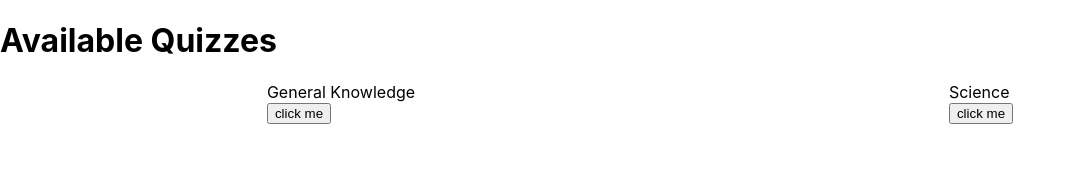
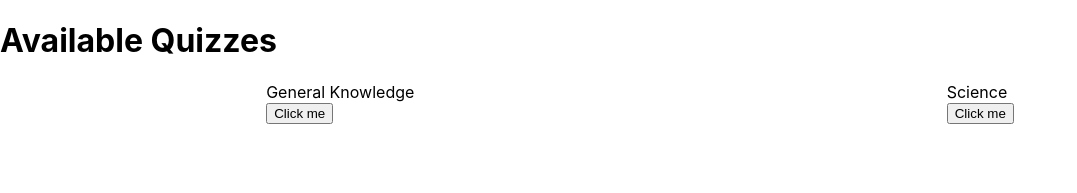
Before and after one commit to LyneSultan/quiz-app, a React (Create React App) app in the folder app/: page / in a window 1280 px wide. Shown: the top 193 px of the page, without its empty margins (0-1077 px from the left). Built offline with nearby package versions, Linux system fonts and the light colour scheme.

Commit message:
updated button

```diff
--- a/app/package.json
+++ b/app/package.json
@@ -3,11 +3,14 @@
   "version": "0.1.0",
   "private": true,
   "dependencies": {
+    "@mui/base": "^5.0.0-beta.64",
+    "@reduxjs/toolkit": "^2.4.0",
     "@testing-library/jest-dom": "^5.17.0",
     "@testing-library/react": "^13.4.0",
     "@testing-library/user-event": "^13.5.0",
     "react": "^18.3.1",
     "react-dom": "^18.3.1",
+    "react-redux": "^9.1.2",
     "react-router-dom": "^7.0.2",
     "react-scripts": "5.0.1",
     "web-vitals": "^2.1.4"
--- a/app/src/pages/Quizzes/index.jsx
+++ b/app/src/pages/Quizzes/index.jsx
@@ -1,5 +1,6 @@
 import { useSelector } from 'react-redux';
 import { useNavigate } from 'react-router-dom';
+import { Button } from '../../base/Button/Button.jsx';
 import { routes } from './../../routes/routes.js';
 import './../../style/base.css';
 const Quizzes = () => {
@@ -23,7 +24,7 @@ const Quizzes = () => {
             {quizzes.map((quiz) => (
               < div key={quiz.id}>
                 <div>{quiz.title}</div>
-                <button onClick={() => handleNavigate(quiz.id)}>click me</button>
+                <Button onClick={() => handleNavigate(quiz.id)} text="Click me" />
               </div>
             ))}
           </div>
```
Also changed, not shown: app/src/pages/Quiz/style.css (added), app/src/pages/Quizzes/style.css (added), 1 other file (tests, documents, lock files or other folders).
